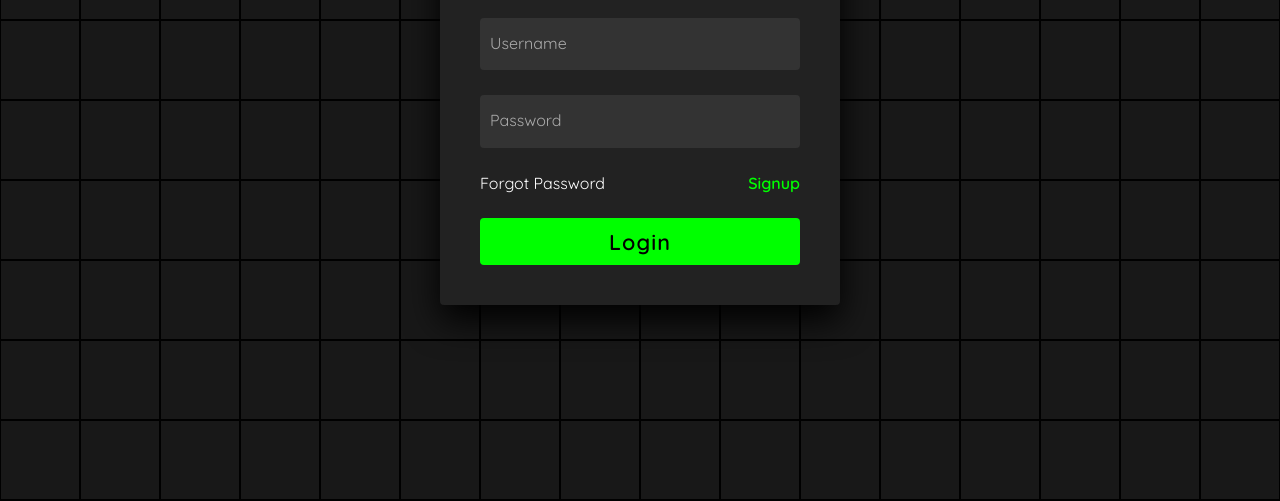
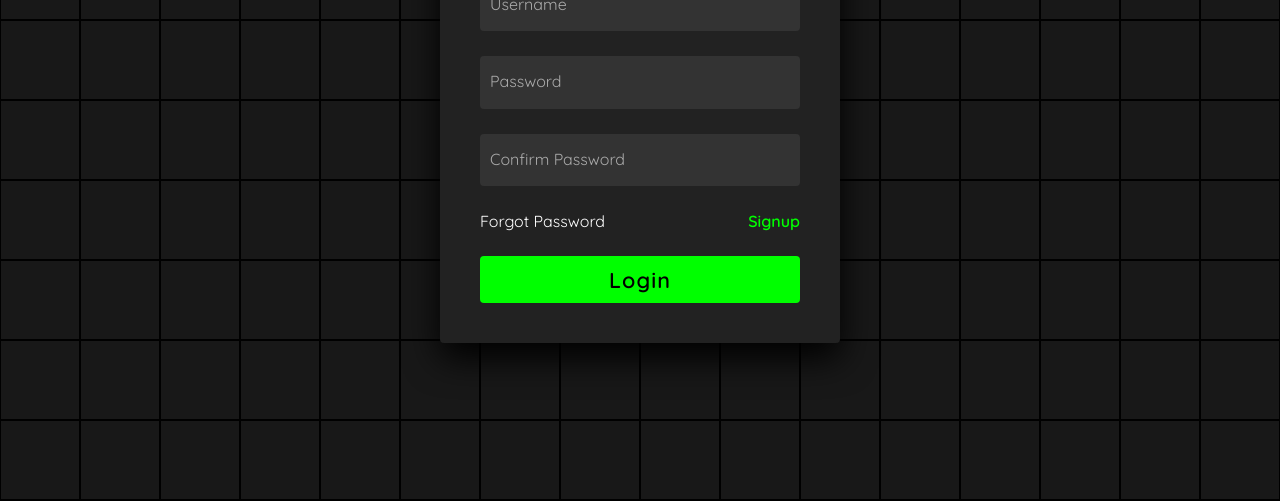
Before and after one commit to Kishoyan-Brian033/User-registration-form, a plain HTML site: page index.html in a window 1280 px wide. Shown: the part 299-800 px from the top of the page. Drawn offline with Linux system fonts and the light colour scheme.

Commit message:
confirm-password

```diff
--- a/index.html
+++ b/index.html
@@ -283,6 +283,10 @@
             <input type="password" required>
             <i>Password</i>
           </div>
+          <div class="inputBox">
+            <input type="password" required>
+            <i>Confirm Password</i>
+          </div>
           <div class="links">
             <a href="#">Forgot Password</a>
             <a href="#">Signup</a>
```
